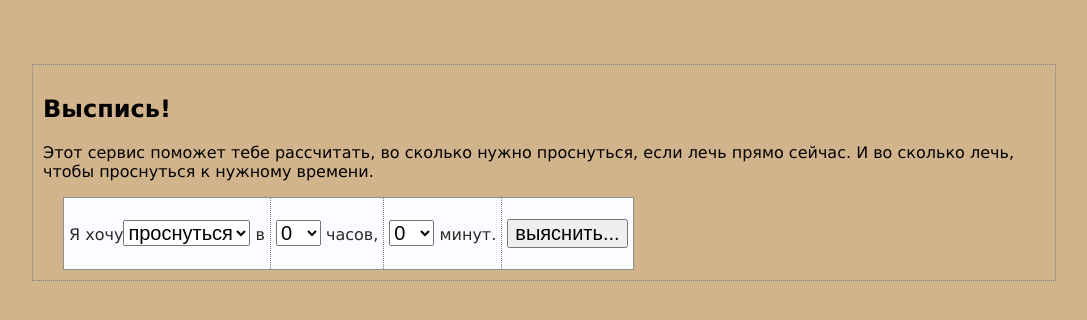
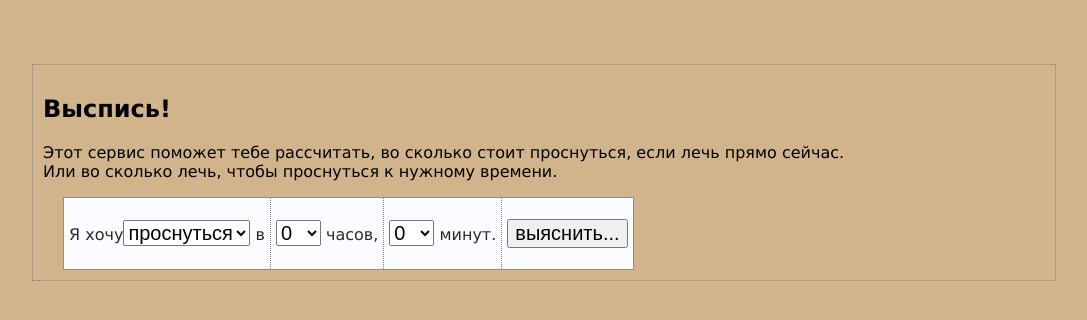
Before and after one commit to zooleen/sleepy, a Flask app: page / in a window 1280 px wide. Shown: the top 320 px of the page, without its empty margins (96-1183 px from the left). Run offline with Flask 2, Linux system fonts and the light colour scheme.

Commit message:
Stylistic fix of entry.html

```diff
--- a/templates/entry.html
+++ b/templates/entry.html
@@ -4,7 +4,7 @@
 
 <form method='POST' action='/dream' border="3">
     <table>
-    <p>Этот сервис поможет тебе рассчитать, во сколько нужно проснуться, если лечь прямо сейчас. И во сколько лечь, чтобы проснуться к нужному времени.</p>
+    <p>Этот сервис поможет тебе рассчитать, во сколько стоит проснуться, если лечь прямо сейчас.<br>Или во сколько лечь, чтобы проснуться к нужному времени.</p>
     <tr>
         <td>
 
```
